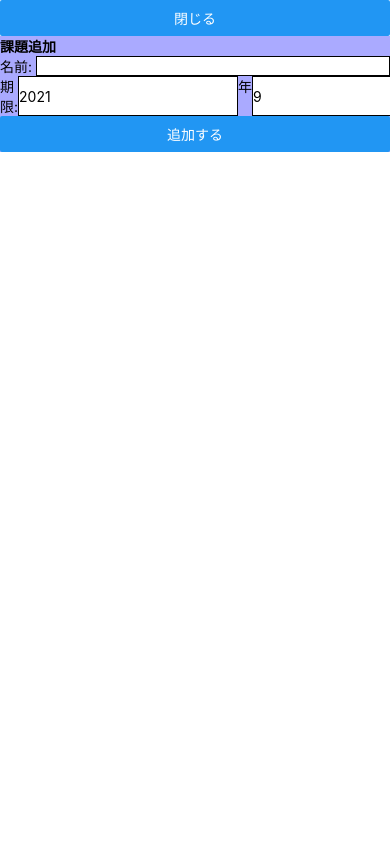
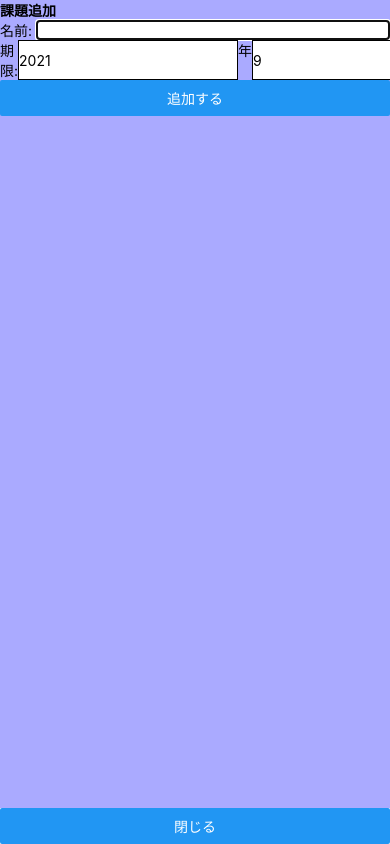
Before and after one commit to hutinoatari/deadlineBarelistMobile, a React Native app: screen / in a window 390 px wide. Both pictures are taken after a click on the button "課題追加". Built offline with nearby package versions, Linux system fonts and the light colour scheme.

Commit message:
モーダルの閉じるボタンを下に移動した

```diff
--- a/components/EveryTaskModal.tsx
+++ b/components/EveryTaskModal.tsx
@@ -17,7 +17,6 @@ const EveryTaskModal: FC<Props> = ({
             onRequestClose={onRequestClose}
             animationType="slide"
         >
-            <Button title="閉じる" onPress={onRequestClose} />
             <View style={{
                 backgroundColor: "#aaaaff",
             }}>
@@ -93,6 +92,7 @@ const EveryTaskModal: FC<Props> = ({
                     </Table>
                 </ScrollView>
             </View>
+            <Button title="閉じる" onPress={onRequestClose} />
         </Modal>
     );
 }
--- a/components/SettingModal.tsx
+++ b/components/SettingModal.tsx
@@ -18,9 +18,9 @@ const SettingModal: FC<Props> = ({
             onRequestClose={onRequestClose}
             animationType="slide"
         >
-            <Button title="閉じる" onPress={onRequestClose} />
             <View style={{
                 backgroundColor: "#aaaaff",
+                flex: 1,
             }}>
                 <Text style={{fontWeight: "bold"}}>設定</Text>
                 <Button title="キャッシュを含めて全削除" onPress={() => {
@@ -34,6 +34,7 @@ const SettingModal: FC<Props> = ({
                     );
                 }} color="red" />
             </View>
+            <Button title="閉じる" onPress={onRequestClose} />
         </Modal>
     );
 }
--- a/components/TaskModal.tsx
+++ b/components/TaskModal.tsx
@@ -25,9 +25,9 @@ const TaskModal: FC<Props> = ({
             onRequestClose={onRequestClose}
             animationType="slide"
         >
-            <Button title="閉じる" onPress={onRequestClose} />
             <View style={{
                 backgroundColor: "#aaaaff",
+                flex: 1,
             }}>
                 <Text style={{fontWeight: "bold"}}>課題追加</Text>
                 <View style={{
@@ -103,6 +103,7 @@ const TaskModal: FC<Props> = ({
                     }
                 }} />
             </View>
+            <Button title="閉じる" onPress={onRequestClose} />
         </Modal>
     );
 }
```
